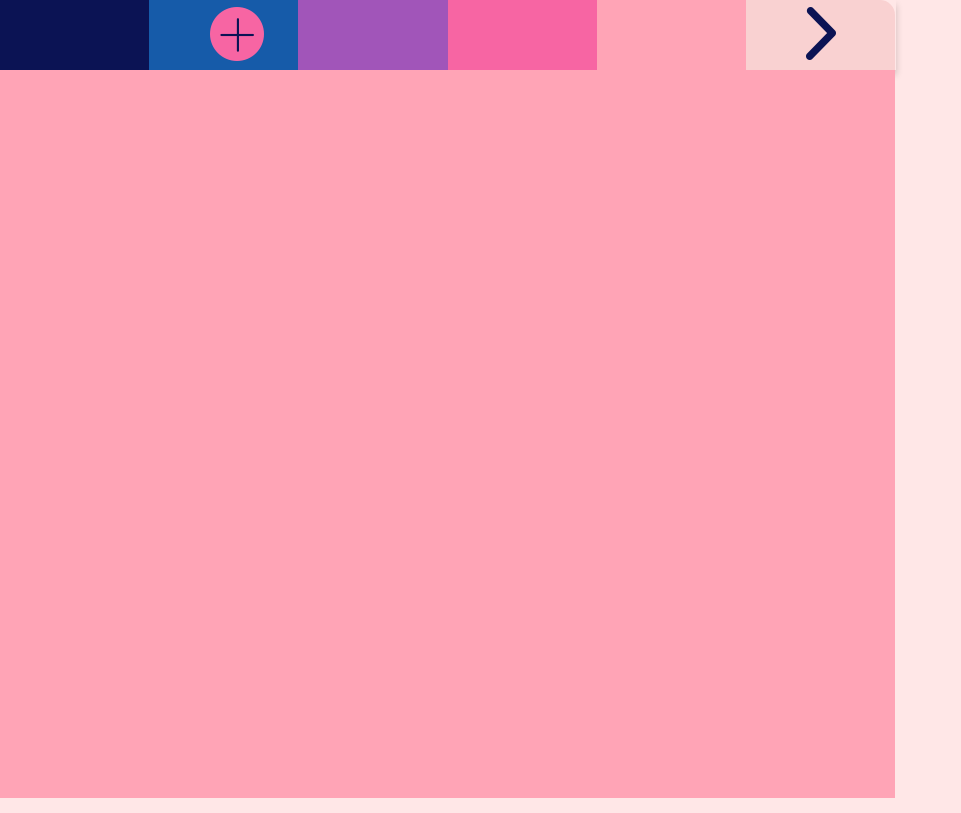
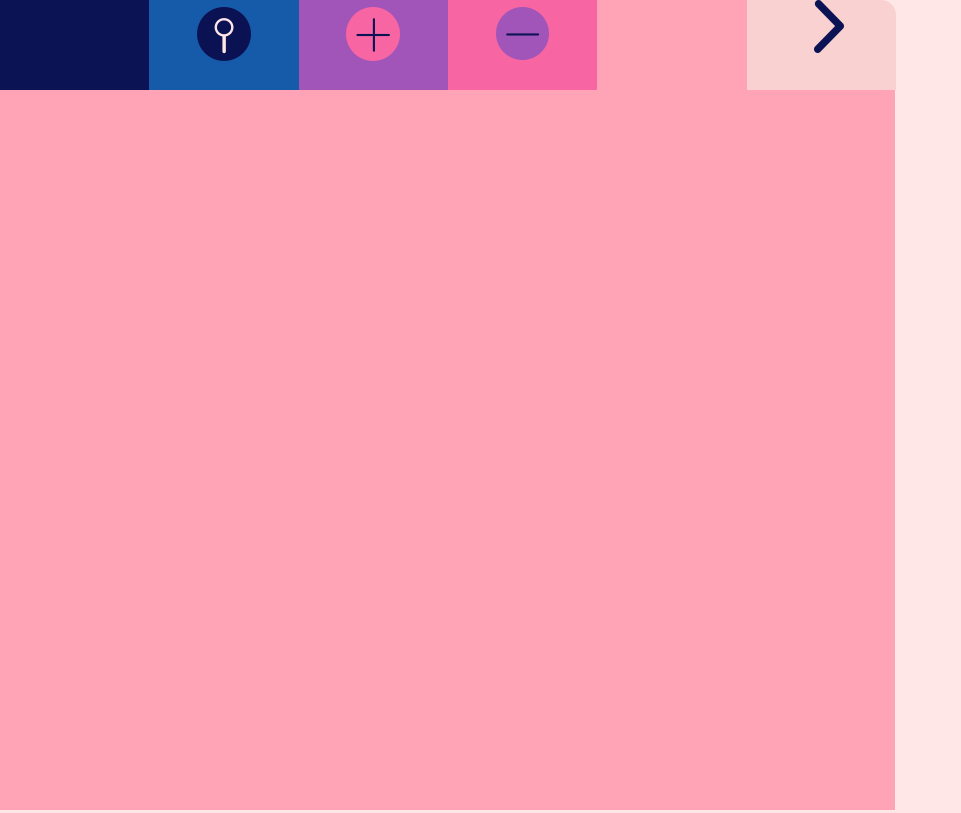
Before and after one commit to nKula19D/progApkJS, a plain HTML site: page index.html in a window 1280 px wide. Both pictures are taken after a click on the button 1172 px from the left and 33 px from the top of the page. Shown: the whole page, without its empty margins (0-961 px from the left). Drawn offline with Linux system fonts and the light colour scheme.

Commit message:
update index.html style.css script.js poleTekstowe.js create poleTekstowe.css

```diff
--- a/index.html
+++ b/index.html
@@ -13,9 +13,9 @@
                 <nav>
                     <ul>
                         <li></li>
+                        <li><button id="pin"></button></li>
                         <li><button id="dodaj"></button></li>
-                        <li></li>
-                        <li></li>
+                        <li><button id="usun"></button></li>
                         <li></li>
                         <li><button id="menuButton"></button></li>
                     </ul>
@@ -26,7 +26,7 @@
                 <div id="menuContent">
                 </div>
                 <div id="menuDodajContent">
-                    <button id="dodajPoleTekstowe"></button>
+
                 </div>
             </div>
         </div>
@@ -35,7 +35,7 @@
 
         </div>
         <script src="script.js"></script>
-        <script src="modules/poleTekstowe.js"></script>
+        <script src="modules/poleTekstowe/poleTekstowe.js"></script>
     </body>
 
 </html>
--- a/modules/poleTekstowe.js
+++ b/modules/poleTekstowe/poleTekstowe.js
@@ -1,8 +1,16 @@
+let iloscPol = 0;
+
+let przycisk = document.createElement('button');
+przycisk.id = 'dodajPoleTekstowe';
+przycisk.innerText = "Dodaj pole tekstowe";
+menuDodajContent.appendChild(przycisk);
+
 const dodajPoleTekstowe = document.querySelector('#dodajPoleTekstowe');
-let iloscPol = 0;
+
 
 dodajPoleTekstowe.addEventListener('click', dodajTekstowe);
 menuButton.addEventListener('click', showTekstowe);
+
 
 
 function dodajTekstowe() {
@@ -20,6 +28,7 @@ function dodajTekstowe() {
 }
 
 function showTekstowe() {
+    //usunac resize z poltekstowych w menu
     if (hideOrShow == 0) {
         for (let i = 0; i < iloscPol; i++) {
             let pole = document.querySelectorAll('.poleTekstowe')[i];
--- a/script.js
+++ b/script.js
@@ -1,4 +1,6 @@
 const menuDodajButton = document.querySelector('#dodaj');
+const menuUsunButton = document.querySelector('#usun');
+const menuPinButton = document.querySelector('#pin');
 const menuDodajContent = document.querySelector('#menuDodajContent');
 const menuButton = document.querySelector('#menuButton');
 const menuWrapper = document.querySelector('#menuWrapper');
@@ -16,9 +18,10 @@ function menuShowHide()
 {
     if (hideOrShow == 0) {
         menuDodajButton.style.display = 'inline';
+        menuUsunButton.style.display = 'inline';
+        menuPinButton.style.display = 'inline';
         content.style.display = 'none';
         menuWrapper.style.width = '70%';
-        menuWrapper.style.height = '100%';
         menu.style.display = 'block';
         menuButton.style.transform = 'rotate(180deg)';
         navLiLastChild.style.borderRadius = '0px 15px 0px 0px';
@@ -26,9 +29,10 @@ function menuShowHide()
     }
     else {
         menuDodajButton.style.display = 'none';
+        menuUsunButton.style.display = 'none';
+        menuPinButton.style.display = 'none';
         content.style.display = 'flex';
         menuWrapper.style.width = '100%';
-        menuWrapper.style.height = '8%';
         menu.style.display = 'none';
         menuButton.style.transform = 'rotate(0deg)';
         navLiLastChild.style.borderRadius = '0';
--- a/style.css
+++ b/style.css
@@ -6,23 +6,24 @@ html {
     height: 100%;
 }
 body{
+    overflow:hidden;
     height:100%;
     background-color:#FFE7E7;
 }
 nav{
-
     position: sticky;
     top: 0;
-    box-shadow:0px 5px 7px rgba(0,0,0,0.2);
 }
-ul
-{
-    display:flex;
+ul {
+    height:90px;
+    display: flex;
+    align-items:stretch;
+
 }
-li{
-    text-align:center;
-    height: 70px;
-    width: 16.65%;
+li {
+    width:1000px;
+    /*box-shadow dodac*/
+    text-align: center;
     list-style-type: none;
 }
 
@@ -35,19 +36,18 @@ li{
 }
 #menu{
     position: absolute;
-    top:70px;
+    top:90px;
 
 
     display:none;
     background-color: #FFA4B6;
 
     width: 69.93%;
-    height: 91%;
+    height: 90%;
 }
 
 #menuWrapper{
     width: 100%;
-    height:8%;
 }
 
 .poleTekstowe {
@@ -77,23 +77,29 @@ li{
 #menuButton
 {
     margin-left:15px;
-    margin-top:7px;
-    margin-right: 14px;
     border:none;
     width:30px;
     height:53px;
 
     background: url('icons/menuButton.png') no-repeat;
 }
-#dodaj {
+#dodaj, #usun, #pin {
+    margin-top:7px;
     display:none;
-    margin-left: 27px;
-    margin-top: 7px;
     border: none;
     width: 54px;
     height: 54px;
+}
+#dodaj {
     background: url('icons/plus.png') no-repeat;
 }
+#usun{
+    background:url('icons/minus.png') no-repeat;
+}
+#pin{
+    background:url('icons/pin.png') no-repeat;
+}
+
 #menuDodajContent {
     display: none;
     flex-wrap: wrap;
@@ -101,20 +107,6 @@ li{
     height: 99%;
     width: 100%;
     overflow-y: scroll;
-}
-#dodajPoleTekstowe {
-    /*zrobic osobny plik css dla pol tekstowych*/
-
-    margin-left:27px;
-    margin-top:7px;
-    border: none;
-    width: 54px;
-    height: 54px;
-    background: url('icons/plus.png') no-repeat;
-}
-
-    #dodajPoleTekstowe:hover{
-        transform:scale(1.1);
 }
 
 #content {
@@ -177,3 +169,7 @@ li:nth-child(6){
 
     transform:scale(1.2);
 }
+
+#dodaj:hover, #usun:hover, #pin:hover{
+    transform:scale(1.1);
+}
```
Also changed, not shown: modules/poleTekstowe/poleTekstowe.css (added). Lines whose indentation alone changed are shown as unchanged.
